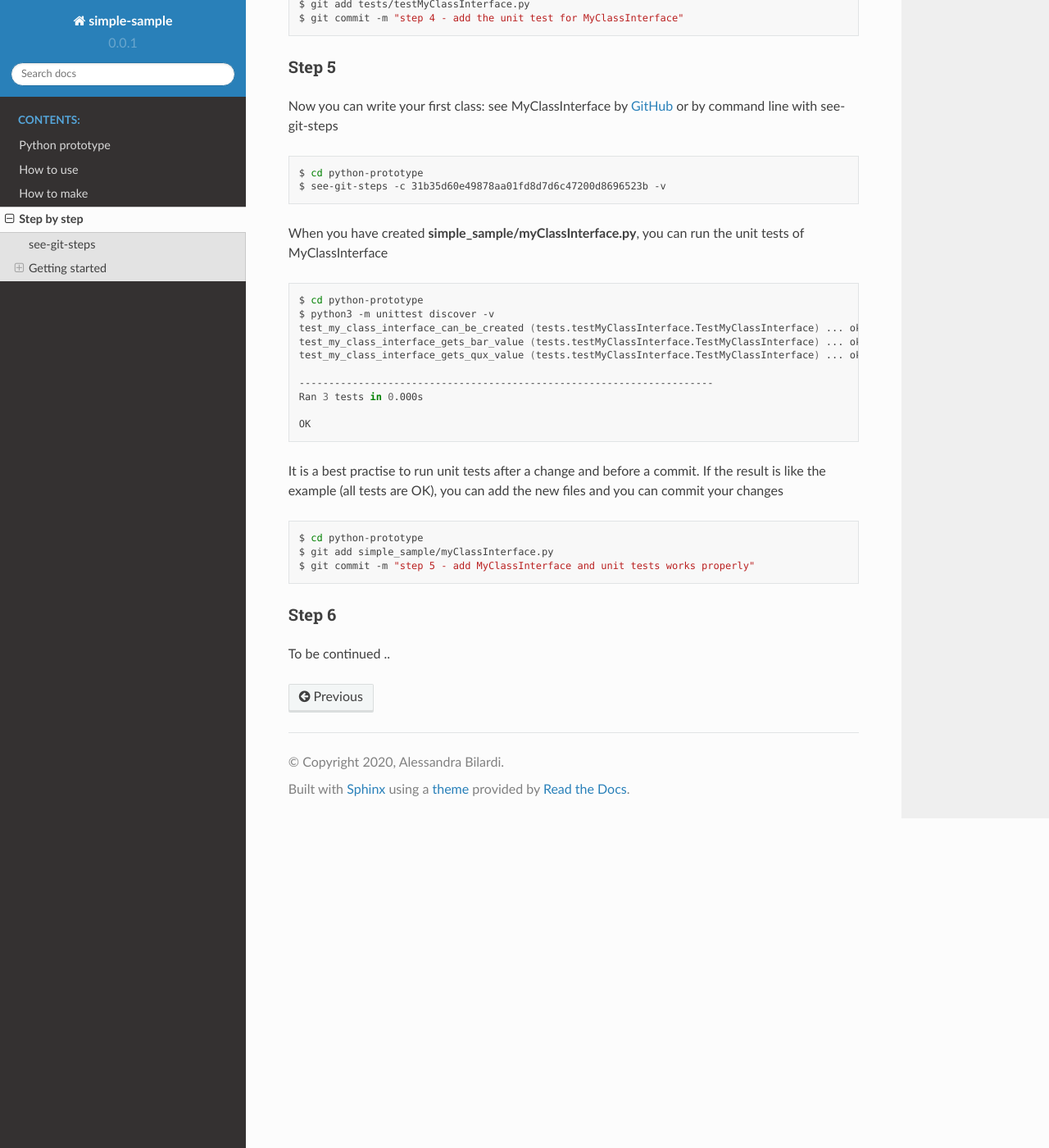
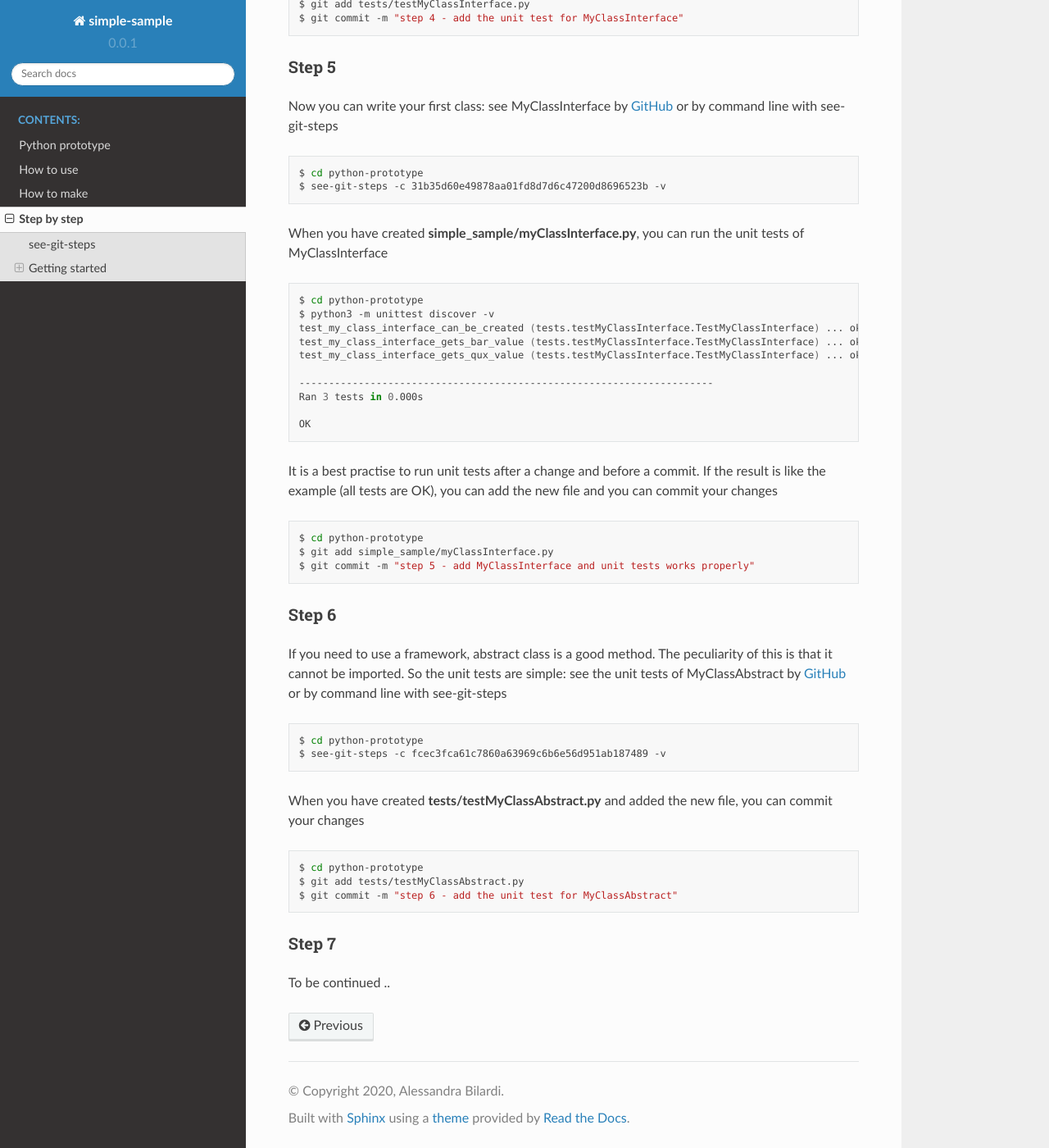
Before and after one commit to bilardi/python-prototype, a Sphinx documentation site: the page built from docs/source/stepbystep.rst, in a window 1280 px wide and 1400 px high, scrolled down 3417 px. Shown: the whole window at 82% size. Built offline with Sphinx 7.4.7 and the Read the Docs theme 2.0.0, drawn with Linux system fonts in a browser that asks for light colours; some of the changed text lies outside the part shown.

Commit message:
docs: updated documentation

```diff
--- a/docs/source/stepbystep.rst
+++ b/docs/source/stepbystep.rst
@@ -147,7 +147,7 @@ In Python, a standard TDD is offered by unittest module: see the unit tests of M
 In Python, the interface is not necessary, but this is a simple sample with a bit of everything.
 The MyClassInterface will have only 2 methods not defined in two different ways: one using **pass** and one using **raise**.
 
-When you have created **tests/testMyClassInterface.py** and added the new files, you can commit your changes
+When you have created **tests/testMyClassInterface.py** and added the new file, you can commit your changes
 
 .. code-block:: bash
 
@@ -181,7 +181,7 @@ When you have created **simple_sample/myClassInterface.py**, you can run the uni
     OK
 
 It is a best practise to run unit tests after a change and before a commit.
-If the result is like the example (all tests are OK), you can add the new files and you can commit your changes
+If the result is like the example (all tests are OK), you can add the new file and you can commit your changes
 
 .. code-block:: bash
 
@@ -192,4 +192,23 @@ If the result is like the example (all tests are OK), you can add the new files
 Step 6
 ******
 
+If you need to use a framework, abstract class is a good method. The peculiarity of this is that it cannot be imported.
+So the unit tests are simple: see the unit tests of MyClassAbstract by `GitHub <https://github.com/bilardi/python-prototype/commit/fcec3fca61c7860a63969c6b6e56d951ab187489>`_ or by command line with see-git-steps
+
+.. code-block:: bash
+
+    $ cd python-prototype
+    $ see-git-steps -c fcec3fca61c7860a63969c6b6e56d951ab187489 -v
+
+When you have created **tests/testMyClassAbstract.py** and added the new file, you can commit your changes
+
+.. code-block:: bash
+
+    $ cd python-prototype
+    $ git add tests/testMyClassAbstract.py
+    $ git commit -m "step 6 - add the unit test for MyClassAbstract"
+
+Step 7
+******
+
 To be continued ..
```
